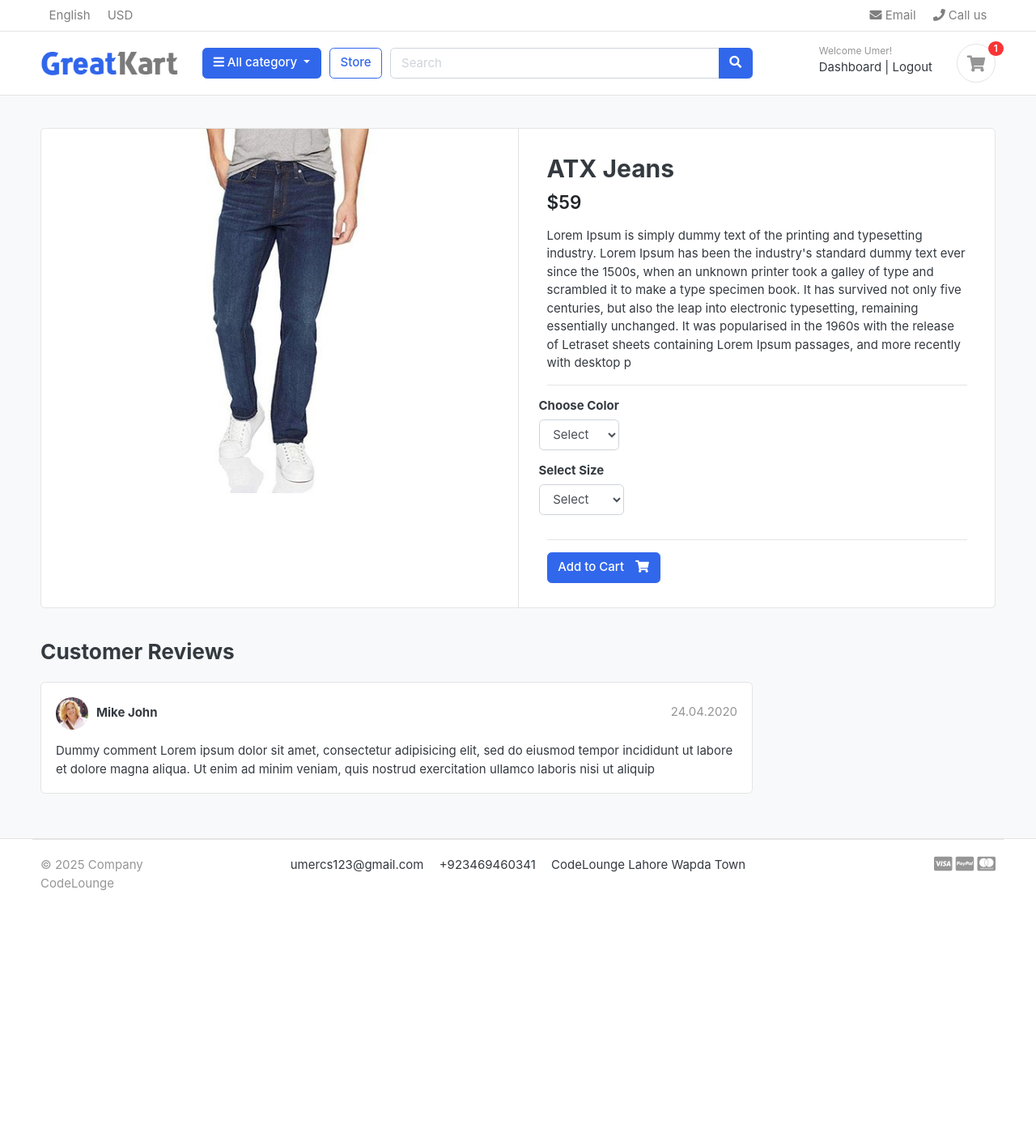
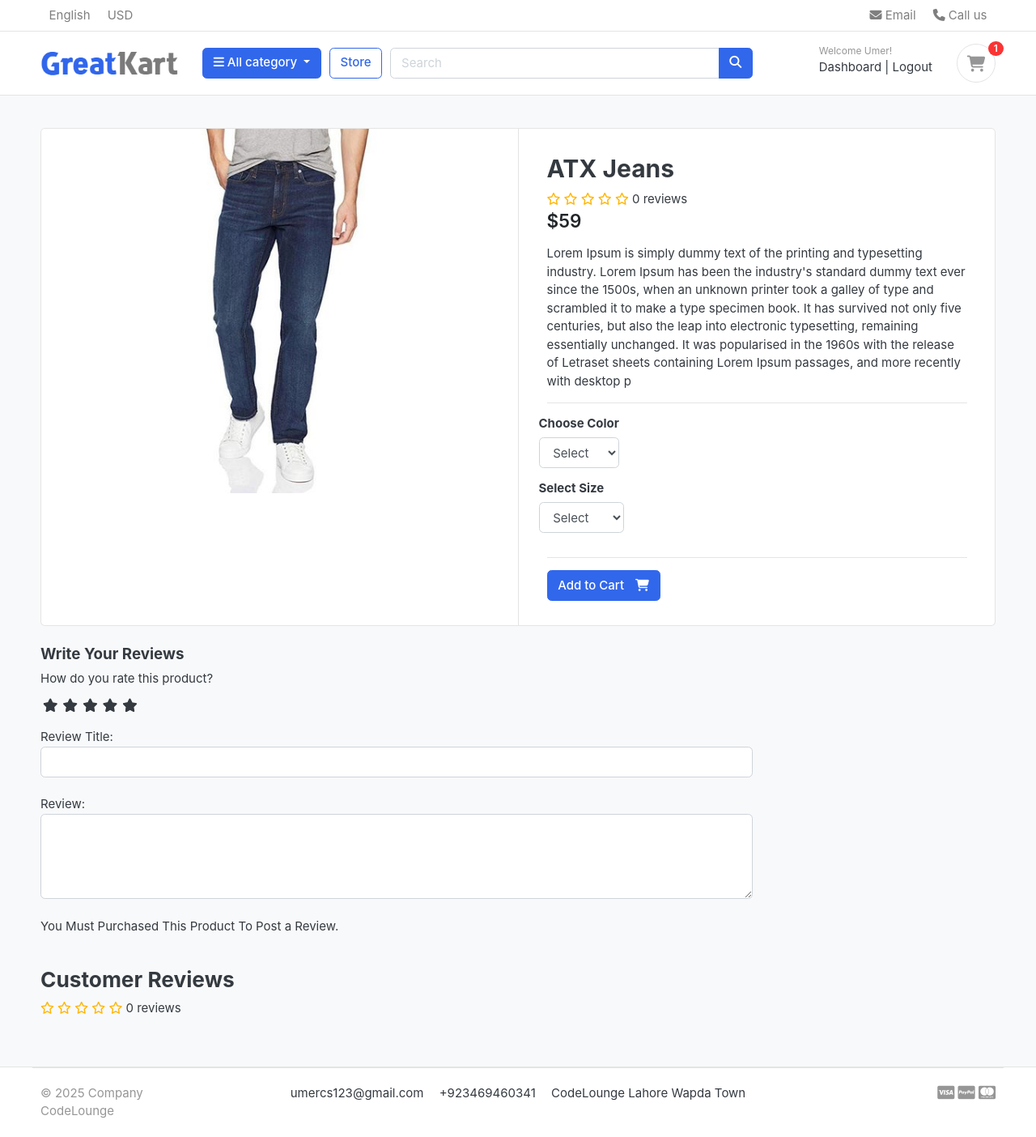
Before and after one commit to Umer-Hakim/greatkart-django-project, a Django app: page /store/category/jeans/atx-jeans/ in a window 1280 px wide. Shown: the whole page at 81% size. Before the commit the page ends 1100 px from the top, so only its background shows below. Run offline with Django 5.2, Linux system fonts and the light colour scheme; a user stored in the database is signed in; data comes from the database, SQL or seed files in the repository; both versions use the stored data as it was after the commit; data that the repository does not hold is empty; some libraries are stand-ins or nearby versions; some web fonts are replaced.

Commit message:
reviews and rating system

```diff
--- a/accounts/models.py
+++ b/accounts/models.py
@@ -67,6 +67,10 @@
     objects = MyAccountManager()
 
 
+    def full_name(self):
+        return f"{self.first_name}{self.last_name}"
+
+
     def __str__(self):
         return self.email
 
--- /dev/null
+++ b/greatkart/static/css/custom.css
@@ -0,0 +1,54 @@
+
+.rate > input {
+    display: none;
+
+}
+
+
+
+.rate {
+    display: inline-block;
+    border: 0;
+}
+
+
+
+.rate > label {
+    float: right;
+}
+
+
+.rate > label:before {
+    display: inline-block;
+    font-size: 1.1rem;
+    font-family: "FontAwesome";
+    content: "\f005";
+    margin: 0;
+    padding: 0.3rem .2rem;
+    cursor: pointer;
+
+}
+
+
+.rate .half:before {
+    content: "\f089";
+    position: absolute;
+    padding-right: 0;
+
+}
+
+input:checked ~ label, label:hover ~ label {
+    color: #ffb503;
+}
+
+
+input:checked + label:hover, input:checked ~ label:hover, input:checked ~ label:hover ~ label,
+label:hover ~ input:checked ~ label {
+    color: #cc9000;
+
+}
+
+
+.rating-star i {
+    color: #ffb503!important;
+}
--- a/store/admin.py
+++ b/store/admin.py
@@ -1,7 +1,7 @@
 from django.contrib import admin
 from category.models import Category
 from .models import Product
-from .models import Variation
+from .models import Variation, ReviewRating
 
 
 
@@ -18,3 +18,4 @@
 
 admin.site.register(Product, ProductAdmin)
 admin.site.register(Variation, VariationAdmin)
+admin.site.register(ReviewRating)
--- a/store/urls.py
+++ b/store/urls.py
@@ -8,4 +8,5 @@
     path('category/<slug:category_slug>/', views.store, name = 'products_by_category'),
     path('category/<slug:category_slug>/<slug:product_slug>/', views.product_detail, name = 'product_detail'),
     path('search/', views.search, name='search'),
+    path('submit_review/<int:product_id>/', views.submit_review, name ='submit_review'),
 ]
--- a/store/views.py
+++ b/store/views.py
@@ -1,11 +1,16 @@
-from django.shortcuts import render, get_object_or_404
-from .models import Product
+from django.contrib import messages
+from django.shortcuts import redirect, render, get_object_or_404
+
+from orders.models import OrderProduct
+from .models import Product, ReviewRating
 from category.models import Category
 from carts.models import CartItem
 from carts.views import _cart_id
 from django.core.paginator import EmptyPage, PageNotAnInteger, Paginator
 from django.http import HttpResponse
 from django.db.models import Q
+
+from .forms import ReviewForm
 
 
 def store(request, category_slug=None):
@@ -40,9 +45,33 @@
         in_cart= CartItem.objects.filter(cart__cart_id=_cart_id(request), product=single_product).exists()
     except Exception as e:
         raise e
+
+
+    if request.user.is_authenticated:
+        try:
+            orderproduct  = OrderProduct.objects.filter(user=request.user, product_id=single_product.id).exists()
+
+        except OrderProduct.DoesNotExist:
+            orderproduct = None
+        else:
+            orderproduct = None
+        #New Changes for not logged in user
+        # if request.user.is_authenticated:
+        #     orderproduct  = OrderProduct.objects.filter(
+        #         user=request.user,
+        #         product_id=single_product.id
+        #     ).exists()
+
+        # till this
+
+
+    reviews  = ReviewRating.objects.filter(product_id=single_product.id, status=True)
+
     context = {
         'single_product':single_product,
         'in_cart': in_cart,
+        'orderproduct': orderproduct,
+        'reviews': reviews,
     }
     return render(request, 'product-detail.html', context)
 
@@ -60,3 +89,28 @@
 
     }
     return render(request, 'store.html', context)
+
+
+
+def submit_review(request, product_id):
+    url = request.META.get('HTTP_REFERER')
+    if request.method == 'POST':
+        try:
+            reviews    = ReviewRating.objects.get(user__id=request.user.id, product__id=product_id)
+            form       = ReviewForm(request.POST, instance=reviews)
+            form.save()
+            messages.success(request, "Thank You! Your Reviews Has Been Updated.")
+            return redirect(url)
+        except ReviewRating.DoesNotExist:
+                form = ReviewForm(request.POST)
+                if form.is_valid():
+                    data = ReviewRating()
+                    data.subject = form.cleaned_data['subject']
+                    data.rating = form.cleaned_data['rating']
+                    data.review = form.cleaned_data['review']
+                    data.ip     = request.META.get('REMOTE_ADDR')
+                    data.product_id = product_id
+                    data.user_id = request.user.id
+                    data.save()
+                    messages.success(request, "Thank You! Your Reviews Has Been Submitted.")
+                    return redirect (url)
--- a/templates/base.html
+++ b/templates/base.html
@@ -24,6 +24,9 @@
 <!-- custom style -->
 <link href="{% static 'css/ui.css' %}" rel="stylesheet" type="text/css"/>
 <link href="{% static 'css/responsive.css' %}" rel="stylesheet" media="only screen and (max-width: 1200px)" />
+
+<link href="{% static 'css/custom.css' %}" rel="stylesheet" type="text/css"/>
+<link rel="stylesheet" href="https://cdnjs.cloudflare.com/ajax/libs/font-awesome/6.5.0/css/all.min.css">
 
 <!-- custom javascript -->
 <script src="{% static 'js/script.js' %}" type="text/javascript"></script>
--- a/templates/product-detail.html
+++ b/templates/product-detail.html
@@ -23,6 +23,18 @@
 	{% csrf_token %}
 <article class="content-body">
 <h2 class="title">{{ single_product.product_name }}</h2>
+<div class="rating-star">
+<span>
+    <i class="{% if single_product.averageReview < 0.5 %}fa-regular fa-star{% elif single_product.averageReview >= 0.5 and single_product.averageReview < 1 %}fa-solid fa-star-half-stroke{% else %}fa-solid fa-star{% endif %}"></i>
+    <i class="{% if single_product.averageReview < 1.5 %}fa-regular fa-star{% elif single_product.averageReview >= 1.5 and single_product.averageReview < 2 %}fa-solid fa-star-half-stroke{% else %}fa-solid fa-star{% endif %}"></i>
+    <i class="{% if single_product.averageReview < 2.5 %}fa-regular fa-star{% elif single_product.averageReview >= 2.5 and single_product.averageReview < 3 %}fa-solid fa-star-half-stroke{% else %}fa-solid fa-star{% endif %}"></i>
+    <i class="{% if single_product.averageReview < 3.5 %}fa-regular fa-star{% elif single_product.averageReview >= 3.5 and single_product.averageReview < 4 %}fa-solid fa-star-half-strok{% else %}fa-solid fa-star{% endif %}"></i>
+    <i class="{% if single_product.averageReview < 4.5 %}fa-regular fa-star{% elif single_product.averageReview >= 4.5 and single_product.averageReview < 5 %}fa-solid fa-star-half-stroke{% else %}fa-solid fa-star{% endif %}"></i>
+<span>{{ single_product.countReview }} reviews </span>
+</span>
+	</div>
+
+
 <div class="mb-3">
 	<var class="price h4">${{single_product.price}}</var>
 </div>
@@ -90,33 +102,97 @@
 
 <br>
 
-<div class="row">
+			<div class="row">
 			<div class="col-md-9">
+
+
+
+	<form action="{% url 'submit_review' single_product.id %}" method="POST">
+		{% csrf_token %}
+
+		<h5>Write Your Reviews</h5>
+		{% comment %} {{ single_product.averageReview }} {% endcomment %}
+		<div>
+			<label>How do you rate this product?</label>
+			<br>
+			<div class="rate">
+				<input type="radio" name="rating" id="rating10" value="5" required/><label for="rating10" title="5"></label>
+				<input type="radio" name="rating" id="rating9" value="4.5" required/><label for="rating9" title="4.5" class="half"></label>
+				<input type="radio" name="rating" id="rating8" value="4" required/><label for="rating8" title="4"></label>
+				<input type="radio" name="rating" id="rating7" value="3.5" required/><label for="rating7" title="3.5" class="half"></label>
+				<input type="radio" name="rating" id="rating6" value="3" required/><label for="rating6" title="3"></label>
+				<input type="radio" name="rating" id="rating5" value="2.5" required/><label for="rating5" title="2.5" class="half"></label>
+				<input type="radio" name="rating" id="rating4" value="2" required/><label for="rating4" title="2"></label>
+				<input type="radio" name="rating" id="rating3" value="1.5" required/><label for="rating3" title="1.5" class="half"></label>
+				<input type="radio" name="rating" id="rating2" value="1" required/><label for="rating2" title="1"></label>
+				<input type="radio" name="rating" id="rating1" value="0.5" required/><label for="rating1" title="0.5" class="half"></label>
+			</div>
+
+<br>
+		Review Title:
+		<input type="text" name="subject" class="form-control">
+		<br>
+		Review:
+		<textarea name="review" rows="4" class="form-control"></textarea>
+		<br>
+		{% if user.is_authenticated %}
+			{% if orderproduct %}
+			<input type="submit" value="Submit Review" class="btn btn-primary">
+			{% else %}
+			<p>You Must Purchased This Product To Post a Review.</p>
+			{% endif %}
+		{% else %}
+		<p>You Must Be Logged in To Post a Review. <span><a href = "{% url 'login' %}">Login Now</a></span></p>
+		{% endif %}
+
+		</div>
+		{% include "alerts.html" %}
+	</form>
+	  <br>
 
 	<header class="section-heading">
 		<h3>Customer Reviews </h3>
+<div class="rating-star">
+<span>
+    <i class="{% if single_product.averageReview < 0.5 %}fa-regular fa-star{% elif single_product.averageReview >= 0.5 and single_product.averageReview < 1 %}fa-solid fa-star-half-stroke{% else %}fa-solid fa-star{% endif %}"></i>
+    <i class="{% if single_product.averageReview < 1.5 %}fa-regular fa-star{% elif single_product.averageReview >= 1.5 and single_product.averageReview < 2 %}fa-solid fa-star-half-stroke{% else %}fa-solid fa-star{% endif %}"></i>
+    <i class="{% if single_product.averageReview < 2.5 %}fa-regular fa-star{% elif single_product.averageReview >= 2.5 and single_product.averageReview < 3 %}fa-solid fa-star-half-stroke{% else %}fa-solid fa-star{% endif %}"></i>
+    <i class="{% if single_product.averageReview < 3.5 %}fa-regular fa-star{% elif single_product.averageReview >= 3.5 and single_product.averageReview < 4 %}fa-solid fa-star-half-strok{% else %}fa-solid fa-star{% endif %}"></i>
+    <i class="{% if single_product.averageReview < 4.5 %}fa-regular fa-star{% elif single_product.averageReview >= 4.5 and single_product.averageReview < 5 %}fa-solid fa-star-half-stroke{% else %}fa-solid fa-star{% endif %}"></i>
+<span>{{ single_product.countReview }} reviews </span>
+</span>
+	</div>
 
 	</header>
 
+	{% for review in reviews %}
 	<article class="box mb-3">
 		<div class="icontext w-100">
-			<img src="{% static './images/avatars/avatar1.jpg' %}" class="img-xs icon rounded-circle">
+
 			<div class="text">
-				<span class="date text-muted float-md-right">24.04.2020 </span>
-				<h6 class="mb-1">Mike John </h6>
+				<span class="date text-muted float-md-right">{{ review.updated_at }} </span>
+				<h6 class="mb-1">{{ review.user.full_name }} </h6>
+				<div class="rating-star">
+				<span>
+					<i class=" {% if review.rating == 0.5 %}fa-regular fa-star-half-stroke {% elif review.rating < 1 %}fa-regular fa-star {% else %}fa-solid fa-star {% endif %}" aria-hidden="true"></i>
+					<i class=" {% if review.rating == 1.5 %}fa-regular fa-star-half-stroke {% elif review.rating < 2 %}fa-regular fa-star {% else %}fa-solid fa-star {% endif %}" aria-hidden="true"></i>
+					<i class=" {% if review.rating == 2.5 %}fa-regular fa-star-half-stroke {% elif review.rating < 3 %}fa-regular fa-star {% else %}fa-solid fa-star {% endif %}" aria-hidden="true"></i>
+					<i class=" {% if review.rating == 3.5 %}fa-regular fa-star-half-stroke {% elif review.rating < 4 %}fa-regular fa-star {% else %}fa-solid fa-star {% endif %}" aria-hidden="true"></i>
+					<i class=" {% if review.rating == 4.5 %}fa-regular fa-star-half-stroke {% elif review.rating < 5 %}fa-regular fa-star {% else %}fa-solid fa-star {% endif %}" aria-hidden="true"></i>
+				</span>
+			</div>
 
 			</div>
 		</div> <!-- icontext.// -->
 		<div class="mt-3">
+			<h6>{{ review.subject }}</h6>
 			<p>
-				Dummy comment Lorem ipsum dolor sit amet, consectetur adipisicing elit, sed do eiusmod
-				tempor incididunt ut labore et dolore magna aliqua. Ut enim ad minim veniam,
-				quis nostrud exercitation ullamco laboris nisi ut aliquip
+				{{ review.review }}
 			</p>
 		</div>
 	</article>
 
-
+	{% endfor %}
 
 	</div> <!-- col.// -->
 </div> <!-- row.// -->
```
Also changed, not shown: store/forms.py (added, +8 -0 lines), store/models.py (+39 -0 lines), db.sqlite3, media/photos/products/VGZJ6839.JPG (added), store/migrations/0004_reviewrationg.py (added), store/migrations/0005_rename_reviewrationg_reviewrating.py (added).
